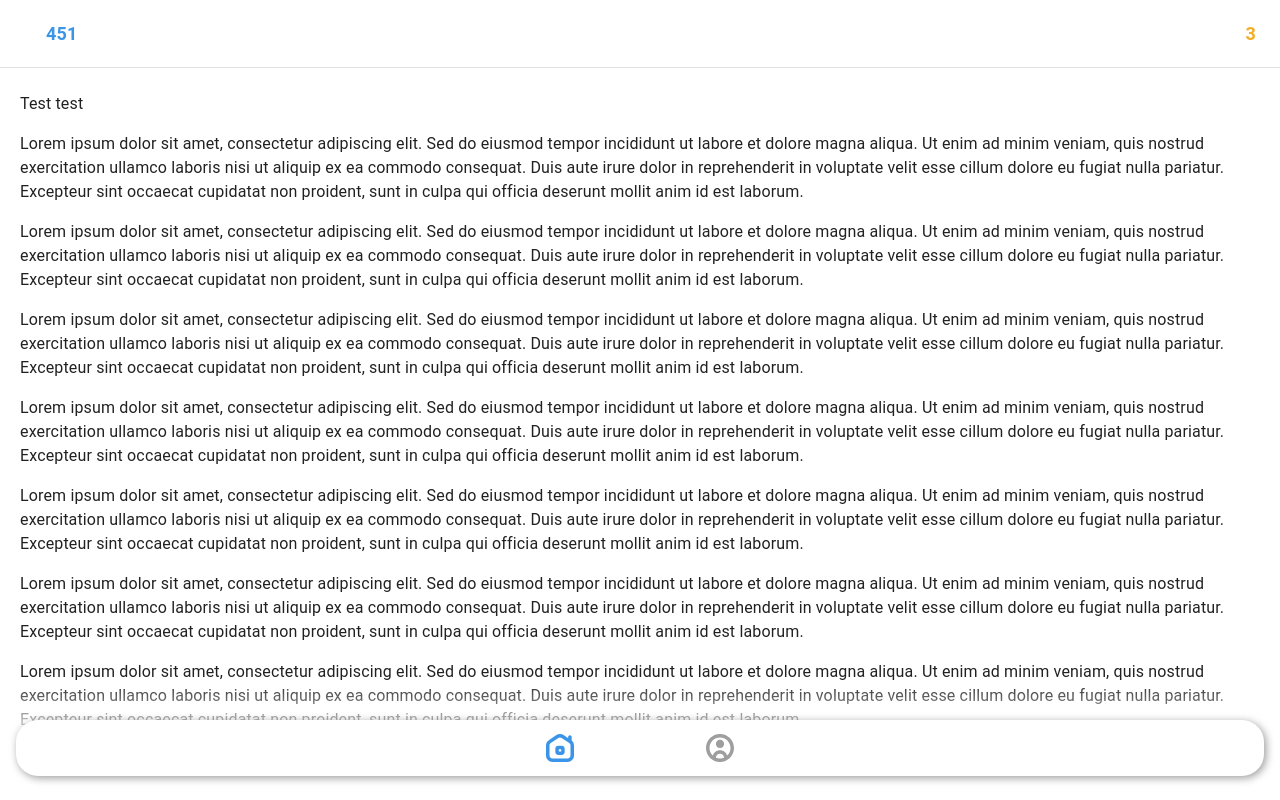
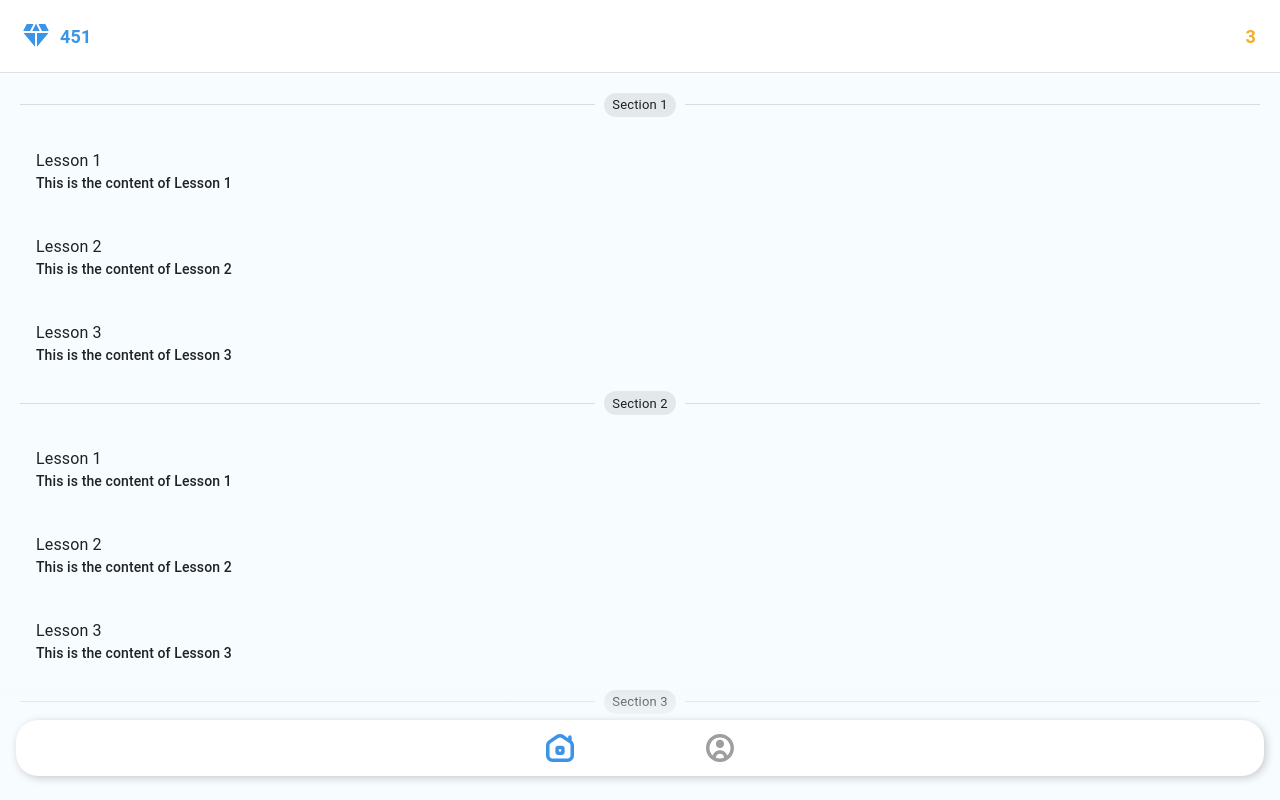
Before and after one commit to alinakassym/mvp-app-kz, a React (Create React App) app: page / in a window 1280 px wide. Built offline with nearby package versions, Linux system fonts and the light colour scheme; no server answers; sample sign-in values are in the browser's storage; some icons are missing.

Commit message:
feat: add sections blocks

```diff
--- a/src/components/BottomNavigationBar.css
+++ b/src/components/BottomNavigationBar.css
@@ -4,7 +4,7 @@
   bottom: 0;
   left: 0;
   right: 0;
-  background: linear-gradient(to top, #ffffff 50%, transparent);
+  background: linear-gradient(to top, #f7fcff 50%, transparent);
   z-index: 5;
 }
 .bottom-navigation-bar {
@@ -14,5 +14,5 @@
   align-items: center;
   border-radius: 22px;
   background-color: #fff;
-  box-shadow: 2px 2px 8px rgba(0, 0, 0, 0.4);
+  box-shadow: 2px 2px 8px rgba(0, 0, 0, 0.2);
 }
--- a/src/index.css
+++ b/src/index.css
@@ -1,13 +1,20 @@
 body {
   margin: 0;
-  font-family: -apple-system, BlinkMacSystemFont, 'Segoe UI', 'Roboto', 'Oxygen',
-    'Ubuntu', 'Cantarell', 'Fira Sans', 'Droid Sans', 'Helvetica Neue',
+  font-family: -apple-system, BlinkMacSystemFont, "Segoe UI", "Roboto", "Oxygen",
+    "Ubuntu", "Cantarell", "Fira Sans", "Droid Sans", "Helvetica Neue",
     sans-serif;
   -webkit-font-smoothing: antialiased;
   -moz-osx-font-smoothing: grayscale;
 }
 
+html,
+body {
+  overflow: hidden; /* Отключает прокрутку */
+  height: 100%; /* Устанавливает высоту на 100% */
+  touch-action: none; /* Отключает жесты прокрутки на мобильных устройствах */
+}
+
 code {
-  font-family: source-code-pro, Menlo, Monaco, Consolas, 'Courier New',
+  font-family: source-code-pro, Menlo, Monaco, Consolas, "Courier New",
     monospace;
 }
--- a/src/pages/HomePage.css
+++ b/src/pages/HomePage.css
@@ -1,6 +1,7 @@
 .home-page {
   position: relative;
   height: 100vh;
+  background-color: #f7fcff;
 }
 
 .home-page-header {
@@ -32,6 +33,7 @@
 }
 
 .home-page-content-wrapper {
+  width: 100%;
   position: fixed;
   top: 0;
   bottom: 68px;
@@ -43,4 +45,18 @@
 
 .home-page-content {
   position: relative;
+  display: flex;
+  flex-direction: column;
+  gap: 8px;
 }
+
+.home-page-section {
+  display: flex;
+  flex-direction: column;
+  gap: 8px;
+}
+
+.home-page-lesson-card {
+  padding: 16px;
+  border-radius: 16px;
+}
--- a/src/pages/HomePage.js
+++ b/src/pages/HomePage.js
@@ -1,7 +1,35 @@
-import DiamondIcon from "@mui/icons-material/Diamond"
+import Box from "@mui/material/Box"
+import Card from "@mui/material/Card"
+import CardContent from "@mui/material/CardContent"
+import CardActions from "@mui/material/CardActions"
+import Typography from "@mui/material/Typography"
+import Divider from "@mui/material/Divider"
+import Button from "@mui/material/Button"
+import Chip from "@mui/material/Chip"
+import {Diamond as DiamondIcon} from "@mui/icons-material"
 import LocalFireDepartmentIcon from "@mui/icons-material/LocalFireDepartment"
 import "./HomePage.css"
+import {useEffect, useState} from "react"
+import testData from "./test.json"
+function fetchSections() {
+  return new Promise((resolve) => {
+    setTimeout(() => {
+      resolve(testData.queryResult)
+    }, 500) // Simulate a delay
+  })
+}
+
+function useSections() {
+  const [sections, setSections] = useState([])
+
+  useEffect(() => {
+    fetchSections().then((data) => setSections(data))
+  }, [])
+
+  return sections
+}
 function HomePage() {
+  const sections = useSections()
   return (
     <div className="home-page">
       <div className="home-page-header">
@@ -16,14 +44,31 @@ function HomePage() {
       </div>
       <div className="home-page-content-wrapper">
         <div className="home-page-content">
-          Test test
-          {Array(50)
-            .fill(
-              "Lorem ipsum dolor sit amet, consectetur adipiscing elit. Sed do eiusmod tempor incididunt ut labore et dolore magna aliqua. Ut enim ad minim veniam, quis nostrud exercitation ullamco laboris nisi ut aliquip ex ea commodo consequat. Duis aute irure dolor in reprehenderit in voluptate velit esse cillum dolore eu fugiat nulla pariatur. Excepteur sint occaecat cupidatat non proident, sunt in culpa qui officia deserunt mollit anim id est laborum."
-            )
-            .map((paragraph, index) => (
-              <p key={index}>{paragraph}</p>
-            ))}
+          {sections.map((section, index) => (
+            <div key={index}>
+              <Divider sx={{mb: 2}}>
+                <Chip label={section.name} size="small" />
+              </Divider>
+              <div className="home-page-section">
+                {section.lessons.map((lesson, lessonIndex) => (
+                  <div
+                    key={lessonIndex}
+                    className="home-page-lesson-card"
+                    onClick={() => {
+                      window.location.href = "/ProfilePage"
+                    }}
+                  >
+                    <Typography variant="body1" component="div">
+                      {lesson.name}
+                    </Typography>
+                    <Typography variant="subtitle2" component="div">
+                      {lesson.content}
+                    </Typography>
+                  </div>
+                ))}
+              </div>
+            </div>
+          ))}
         </div>
       </div>
     </div>
```
